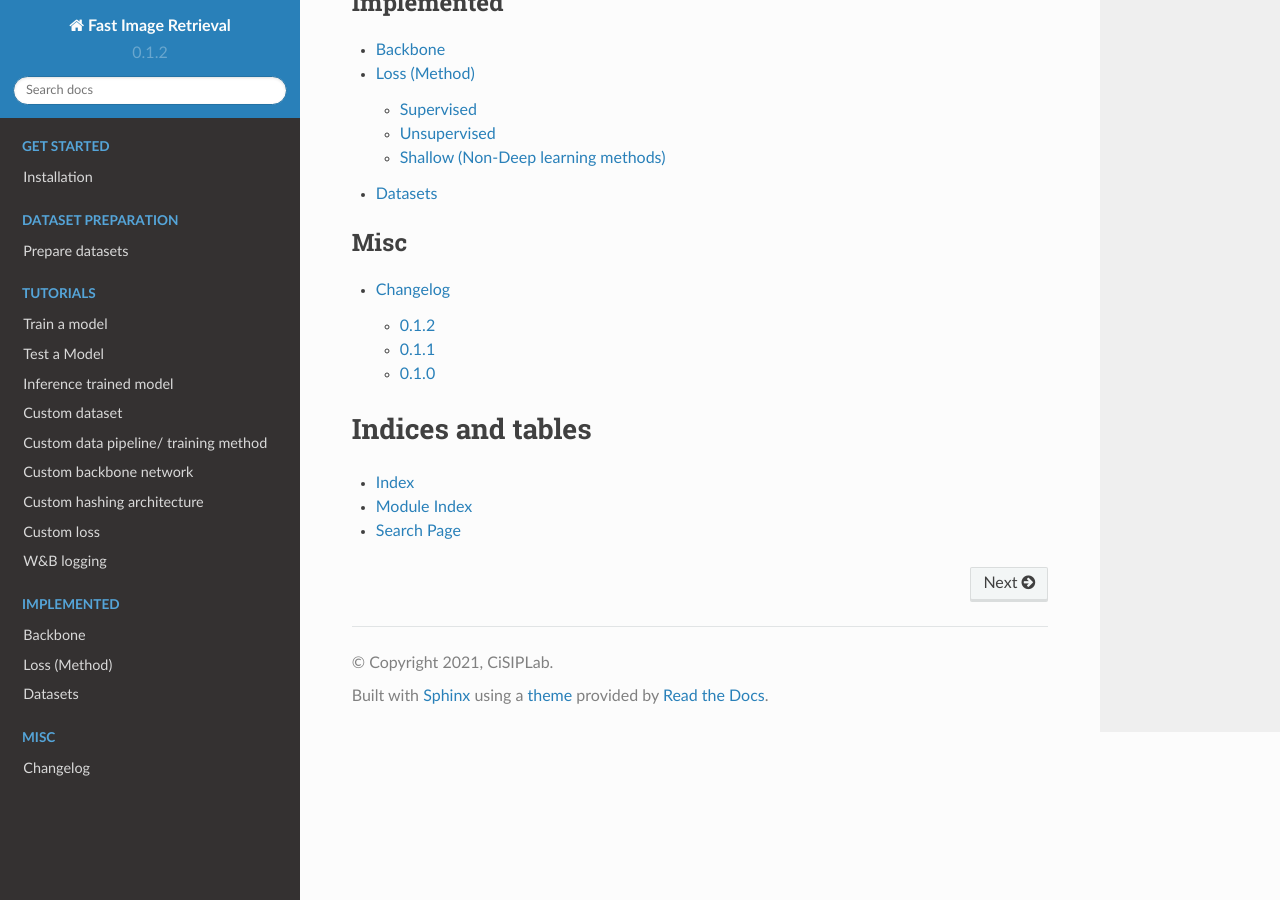
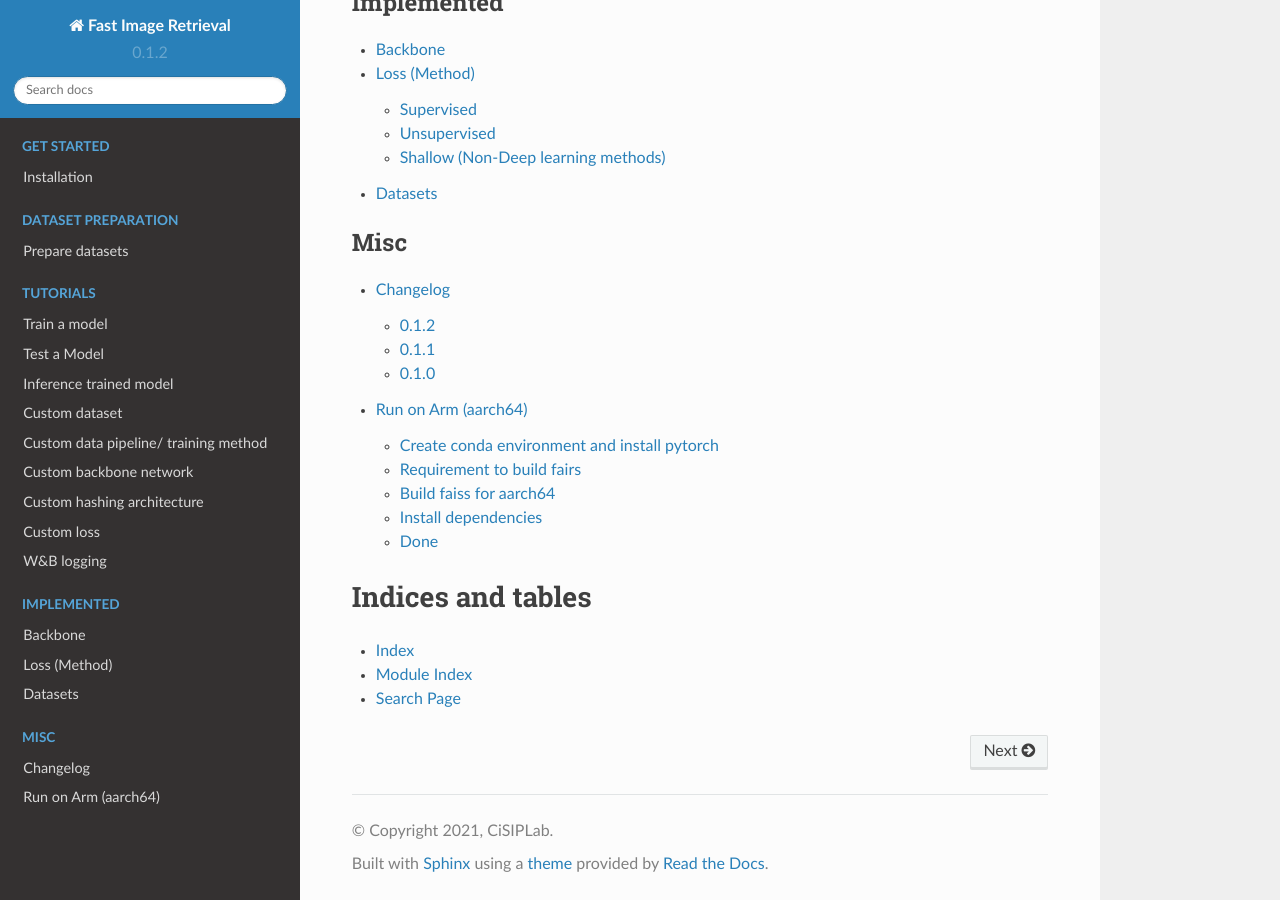
Before and after one commit to CISiPLab/cisip-FIRe, a Sphinx documentation site: the page built from docs/index.rst, in a window 1280 px wide and 900 px high, scrolled down 878 px. Built offline with Sphinx 7.4.7 and the Read the Docs theme 2.0.0, drawn with Linux system fonts in a browser that asks for light colours; some of the changed lines change nothing that is shown.

Commit message:
add arm procedures.

````diff
--- /dev/null
+++ b/docs/arm.md
@@ -0,0 +1,59 @@
+# Run on Arm (aarch64)
+These procedures were tested on Oracle ARM Ampere (aarch64) instance. We do not test on ARM device with CUDA device.
+## Create conda environment and install pytorch
+```shell
+conda craete -n fire python=3.9
+conda activate fire
+pip install numpy
+pip install --pre torch torchvision torchaudio -f https://download.pytorch.org/whl/nightly/cpu/torch_nightly.html
+```
+## Requirement to build fairs
+First, install prerequisites for building faiss.
+```shell
+sudo apt-get install libatlas-base-dev libatlas3-base
+sudo apt-get install clang-8
+sudo apt-get install swig
+sudo apt-get install build-essential libblas-dev gfortran liblapack-dev
+sudo apt -y install libopenblas-dev libblis-dev
+sudo update-alternatives --set libblas.so.3-aarch64-linux-gnu \
+    /usr/lib/aarch64-linux-gnu/blis-openmp/libblas.so.3
+```
+Then install latest cmake:
+```shell
+wget https://github.com/Kitware/CMake/releases/download/v3.22.1/cmake-3.22.1-linux-aarch64.tar.gz
+tar -xzf cmake-3.22.1-linux-aarch64.tar.gz
+mv cmake-3.22.1-linux-aarch64 ~/cmake
+alias cmake=~/cmake/bin/cmake
+```
+
+## Build faiss for aarch64
+```shell
+# clone
+git clone https://github.com/facebookresearch/faiss.git
+cd faiss/
+# build
+cmake  -B build -DCMAKE_CXX_COMPILER=clang++-8 -DFAISS_ENABLE_GPU=OFF  -DPython_EXECUTABLE=$(which python3) -DFAISS_OPT_LEVEL=generic -DCMAKE_BUILD_TYPE=Release -DBUILD_TESTING=ON -DBLA_VENDOR=OpenBLAS
+make -C build -j faiss
+make -C build -j swigfaiss
+# install python
+(cd build/faiss/python && python setup.py install)
+# install C headers (required for test)
+sudo make -C build install
+# testing
+make -C build test
+conda install pytest scipy numpy
+PYTHONPATH="$(ls -d ./build/faiss/python/build/lib*/)" pytest tests/test_*.py
+### note that test_binary might failed. But should be okay
+make -C build demo_ivfpq_indexing
+```
+
+## Install dependencies
+Now install the dependencies for `cisip-FIRe`.
+```shell
+conda install scipy scikit-learn tqdm matplotlib pyyaml pandas seaborn flask psutil
+sudo apt-get install ffmpeg libsm6 libxext6  -y
+pip install pytorch_memlab opencv-python kornia wandb
+```
+
+## Done
+Now you can use the framework as usual.
--- a/docs/index.rst
+++ b/docs/index.rst
@@ -35,6 +35,7 @@ Welcome to Fast Image Retrieval's documentation!
    :caption: Misc
 
    misc.md
+   arm.md
 
 
 
````
